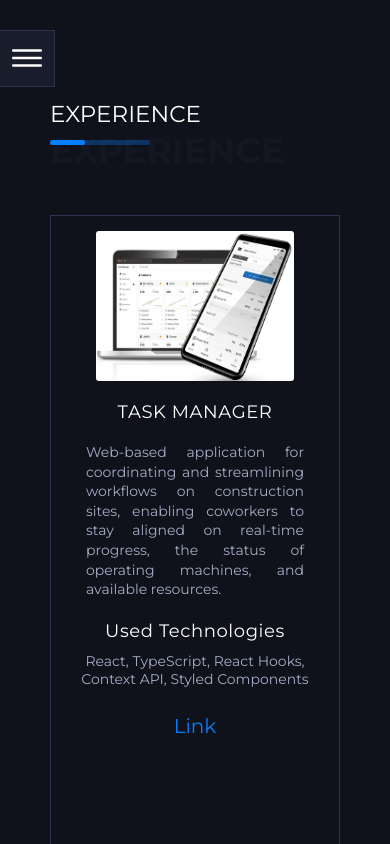
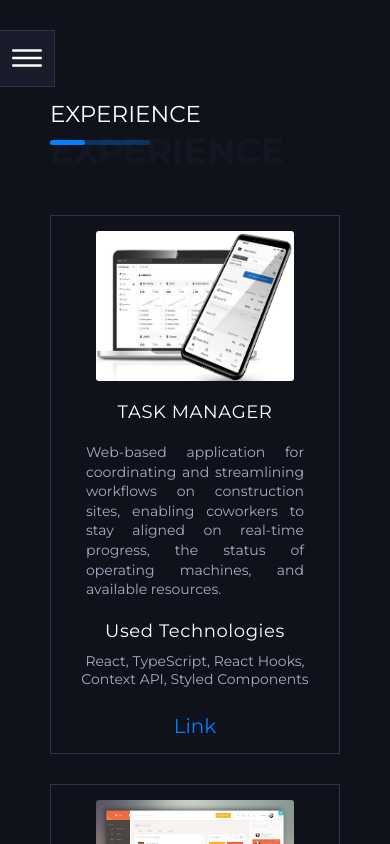
Before and after one commit to czyzu05/portfolio, a React (Create React App) app: page /experience in a window 390 px wide. Shown: the top 844 px of the page. Built offline with nearby package versions, Linux system fonts and the light colour scheme.

Commit message:
mobile view fixes

```diff
--- a/src/components/ProjectElement.js
+++ b/src/components/ProjectElement.js
@@ -59,10 +59,10 @@ const Wrapper = styled.div`
   @media screen and (max-width: 450px) {
     padding: 15px;
     flex-basis: 100%;
-    height: 65rem;
+    height: fit-content;
   }
   @media screen and (max-width: 360px) {
-    height: 50rem;
+    height: fit-content;
   }
 `;
 
```
